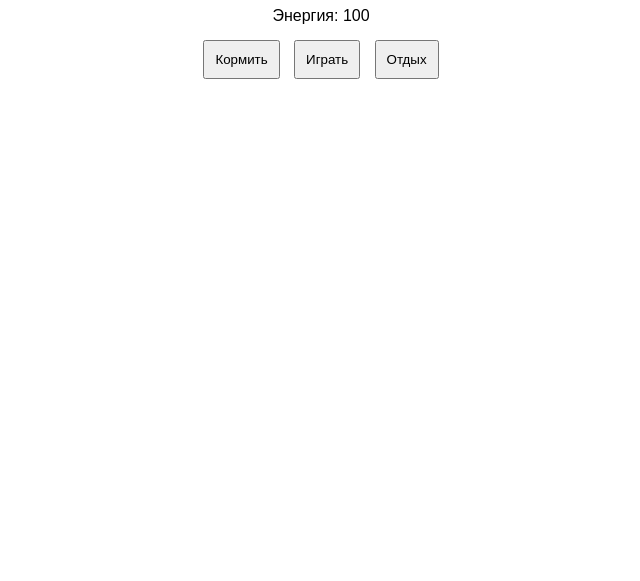
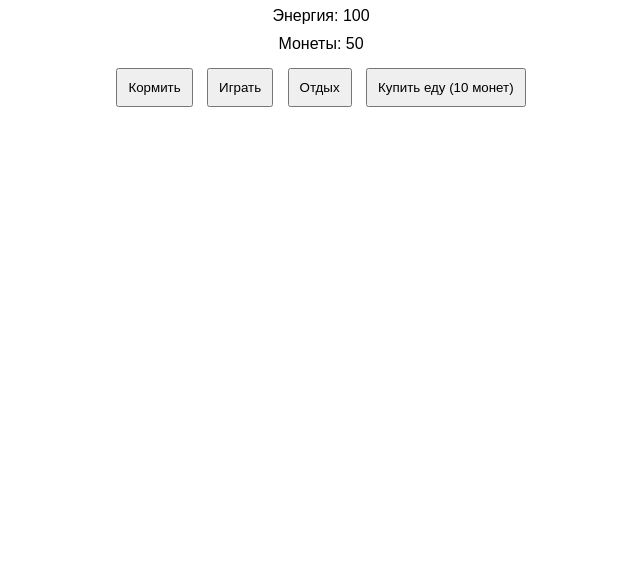
Before and after one commit to Blagov13/tamadotchi-web, a plain HTML site: page index.html in a window 1280 px wide. Shown: the part 219-800 px from the top of the page, without its empty margins (319-959 px from the left). Drawn offline with Linux system fonts and the light colour scheme.

Commit message:
Update index.html

```diff
--- a/index.html
+++ b/index.html
@@ -8,7 +8,7 @@
     <style>
         body { font-family: Arial, sans-serif; text-align: center; }
         .pet { font-size: 50px; }
-        .status, .energy { margin: 10px 0; }
+        .status, .energy, .coins { margin: 10px 0; }
         button, input { margin: 5px; padding: 10px; }
     </style>
 </head>
@@ -19,9 +19,11 @@
     <div class="pet">🐶</div>
     <div class="status">Состояние: 😊</div>
     <div class="energy">Энергия: 100</div>
+    <div class="coins">Монеты: 50</div>
     <button onclick="feedPet()" id="feedButton">Кормить</button>
     <button onclick="playWithPet()" id="playButton">Играть</button>
     <button onclick="restPet()" id="restButton">Отдых</button>
+    <button onclick="buyFood()" id="buyFoodButton">Купить еду (10 монет)</button>
     <button onclick="revivePet()" id="reviveButton" style="display: none;">Возродить</button>
 
     <script>
@@ -30,9 +32,11 @@
         let petEnergy = parseInt(localStorage.getItem("petEnergy")) || 100;
         let deathTimer = parseInt(localStorage.getItem("deathTimer")) || 0;
         let isDead = localStorage.getItem("isDead") === "true";
+        let coins = parseInt(localStorage.getItem("coins")) || 50;
 
         const statusElement = document.querySelector(".status");
         const energyElement = document.querySelector(".energy");
+        const coinsElement = document.querySelector(".coins");
         const petNameTitle = document.getElementById("petNameTitle");
         const petNameInput = document.getElementById("petNameInput");
         const setNameButton = document.getElementById("setNameButton");
@@ -53,10 +57,12 @@
             }
             statusElement.innerText = "Состояние: " + petMood;
             energyElement.innerText = "Энергия: " + petEnergy;
+            coinsElement.innerText = "Монеты: " + coins;
             localStorage.setItem("petMood", petMood);
             localStorage.setItem("petEnergy", petEnergy);
             localStorage.setItem("deathTimer", deathTimer);
             localStorage.setItem("isDead", isDead);
+            localStorage.setItem("coins", coins);
         }
 
         function setPetName() {
@@ -101,6 +107,16 @@
             }
         }
 
+        function buyFood() {
+            if (coins >= 10) {
+                coins -= 10;
+                petEnergy = Math.min(petEnergy + 20, 100);
+                updateStatus();
+            } else {
+                alert("Недостаточно монет!");
+            }
+        }
+
         function revivePet() {
             petMood = "😊";
             petEnergy = 100;
```
